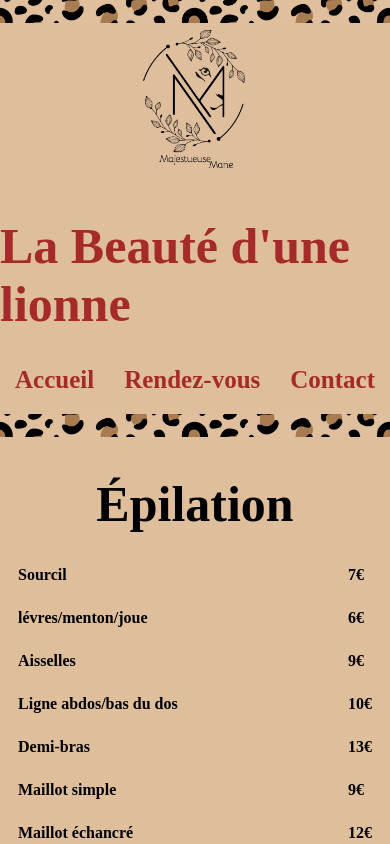
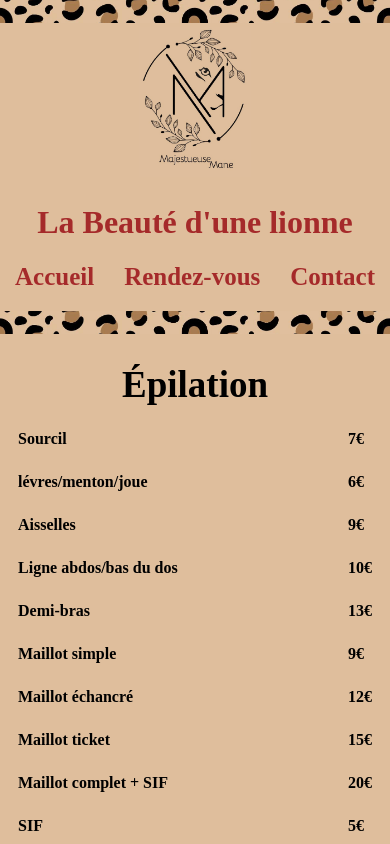
Before and after one commit to LeslieLobry/marion-projet, a React (Create React App) app: page /Prestation/1 in a window 390 px wide. Shown: the top 844 px of the page. Built offline with nearby package versions, Linux system fonts and the light colour scheme; a web font is replaced by a local one.

Commit message:
responsive

```diff
--- a/src/Components/Gallery/gallery.css
+++ b/src/Components/Gallery/gallery.css
@@ -41,4 +41,7 @@ a {
         display: flex;
         flex-direction: column;
     }
+    .gallery-title h2{
+        font-size: 25px;
+    }
 }
--- a/src/data/prestation.json
+++ b/src/data/prestation.json
@@ -194,7 +194,8 @@
             "dos",
             "Torse",
             "Nez/inter souricles",
-            "2 zones épilées -5% 3 zones épilées -10% Par personne & en un RDVS"
+            "2 zones épilées -5% ",
+            "3 zones épilées -10% Par personne & en un RDVS"
         ],
         "prix":[
             "8€",
--- a/src/pages/Prestation/prestation.css
+++ b/src/pages/Prestation/prestation.css
@@ -9,7 +9,7 @@
     padding-bottom: 30px;
 }
 @media screen and (max-width: 750px){
-    h1{
-        font-size: 50px;
+    .presta-title h1{
+        font-size: 37px;
     }
 }
```
